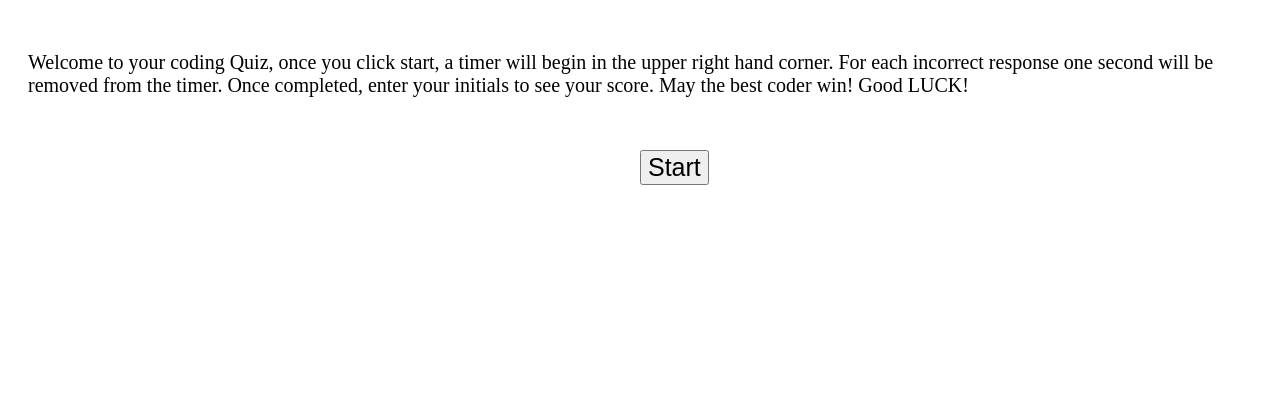
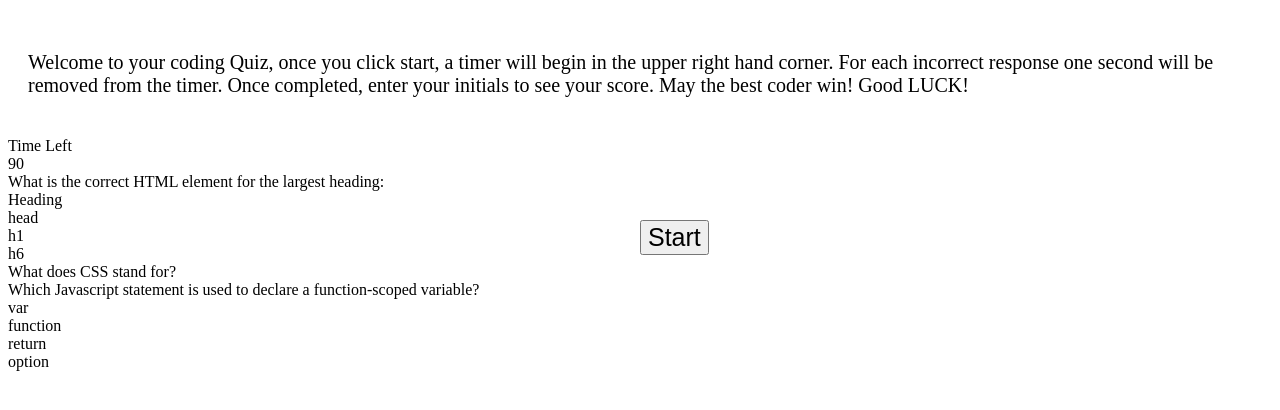
Before and after one commit to catupperman/Code-Quiz, a plain HTML site: page index.html in a window 1280 px wide. Shown: the part 250-660 px from the top of the page. Drawn offline with Linux system fonts and the light colour scheme.

Commit message:
Adding to HTML to get Quiz material entered

```diff
--- a/assets/css/style.css
+++ b/assets/css/style.css
@@ -20,6 +20,7 @@
 }
 
 .rules{
+    display: flex;
     flex-wrap: wrap;
     font-size: 20px;
     font-weight: 500;
@@ -29,6 +30,7 @@
 
 .start-btn{
     flex-wrap: wrap;
+    margin-top: 70px;
     position: absolute;
     top: 50%;
     left: 50%;
--- a/index.html
+++ b/index.html
@@ -23,16 +23,64 @@
         </header>
         <div class="quiz-area">
             <div class="rules">
-                <p></p>Welcome to your coding Quiz, once you click start, a timer will begin in the upper right hand
-                corner.
-                For each incorrect response one second will be removed from the timer. Once completed, enter your
-                initials to see your score. May the best coder win! Good LUCK!</p>
+                <p>Welcome to your coding Quiz, once you click start, a timer will begin in the upper right hand
+                    corner.
+                    For each incorrect response one second will be removed from the timer. Once completed, enter your
+                    initials to see your score. May the best coder win! Good LUCK!</p>
             </div>
             <div class="startbutton">
                 <button id="generate" class="start-btn">Start</button>
+                <div class="timer">
+                    <div class="time-text">Time Left</div>
+                    <div class="timer-sec">90</div>
+                </div>
             </div>
-
         </div>
+        <!--TODO: Question 1-->
+        <div class="Question 1">
+            <span>What is the correct HTML element for the largest heading:</span>
+        </div>
+        <div class="option-list">
+            <!--Figure out: individual or in a list??-->
+            <div class="option1">
+                <span>Heading</span>
+            </div>
+            <div class="option2">
+                <span>head</span>
+            </div>
+            <div class="option3">
+                <span>h1</span>
+            </div>
+            <div class="option4">
+                <span>h6</span>
+            </div>
+        </div>
+    </div>
+    <div class="Question 2">
+        <span>What does CSS stand for?</span>
+        <!--Open question with no selectors, user must type Cascading Style Sheet to not reduce timer, need to put in an empy text box with user capability of typing inside-->
+    </div>
+    <div class="Question 3">
+        <span>Which Javascript statement is used to declare a function-scoped variable?</span>
+    </div>
+    <div class="option-listQ3">
+        <div class="optionQ3-1">
+            <span>var</span>
+        </div>
+        <div class="optionQ3-2">
+            <span>function</span>
+        </div>
+        <div class="optionQ3-3">
+            <span>return</span>
+        </div>
+        <div class="optionQ3-4">
+            <span>option</span>
+        </div>
+    </div>
+    <div class="Question 4">
+        <span>
+            <!--fourth final question here-->
+        </span>
     </div>
 
 </body>
```
